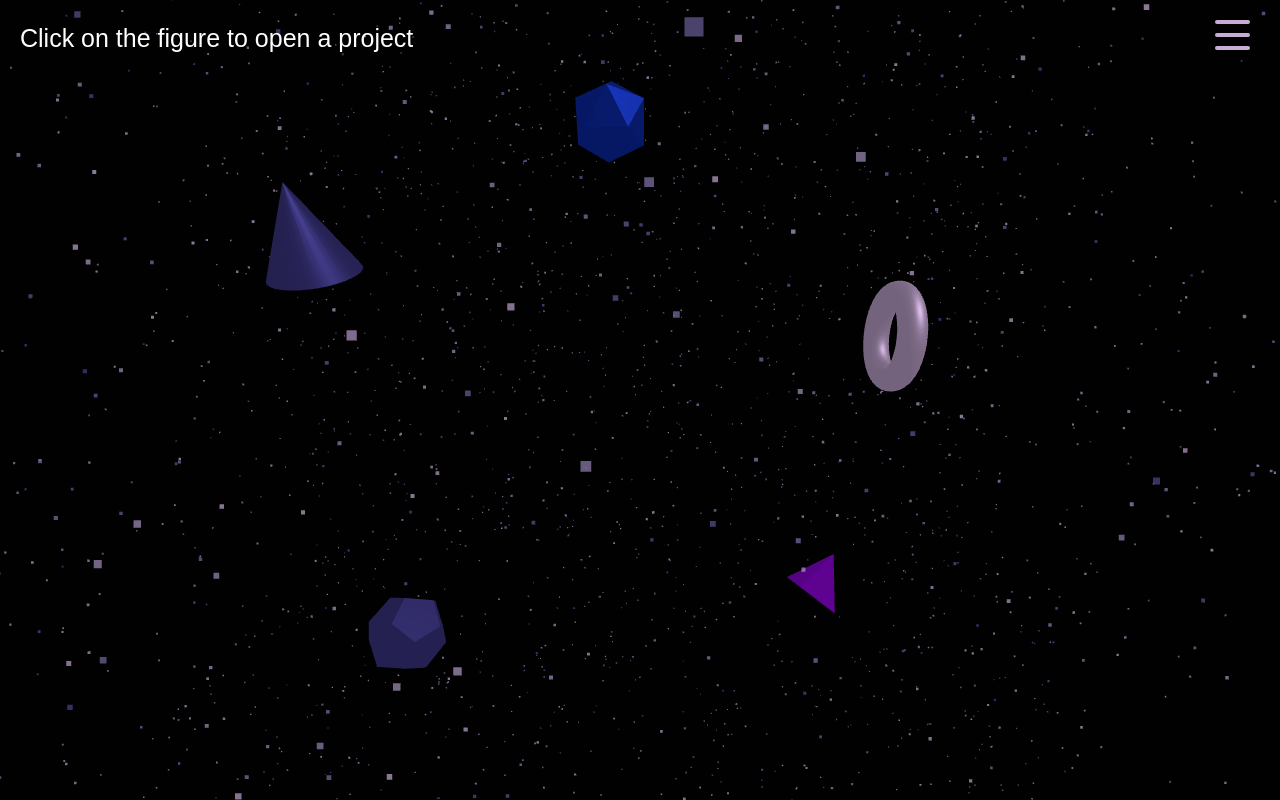
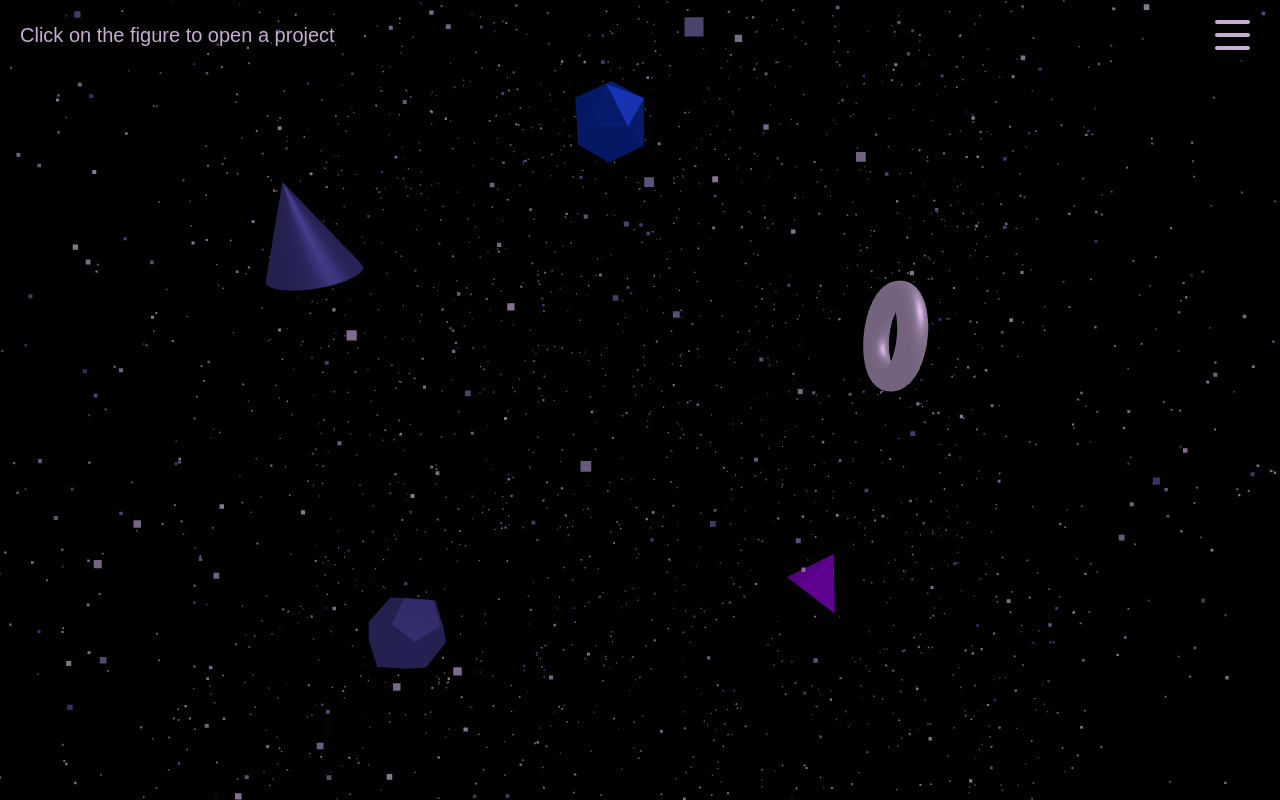
Before and after one commit to JornN24/Portfolio-Jorn, a Vue app: page /projects in a window 1280 px wide. Built offline with nearby package versions, Linux system fonts and the light colour scheme.

Commit message:
Update ProjectsPage.vue

```diff
--- a/src/views/ProjectsPage.vue
+++ b/src/views/ProjectsPage.vue
@@ -455,8 +455,8 @@ export default {
 .intro-text {
   position: absolute;
   top: 20px;
-  left: 20px; /* Change to left: 50%; transform: translateX(-50%); to center */
-  font-size: 25px;
-  color: white;
+  left: 20px;
+  font-size: 20px;
+  color: #C8ACD6;
 }
 </style>
```
